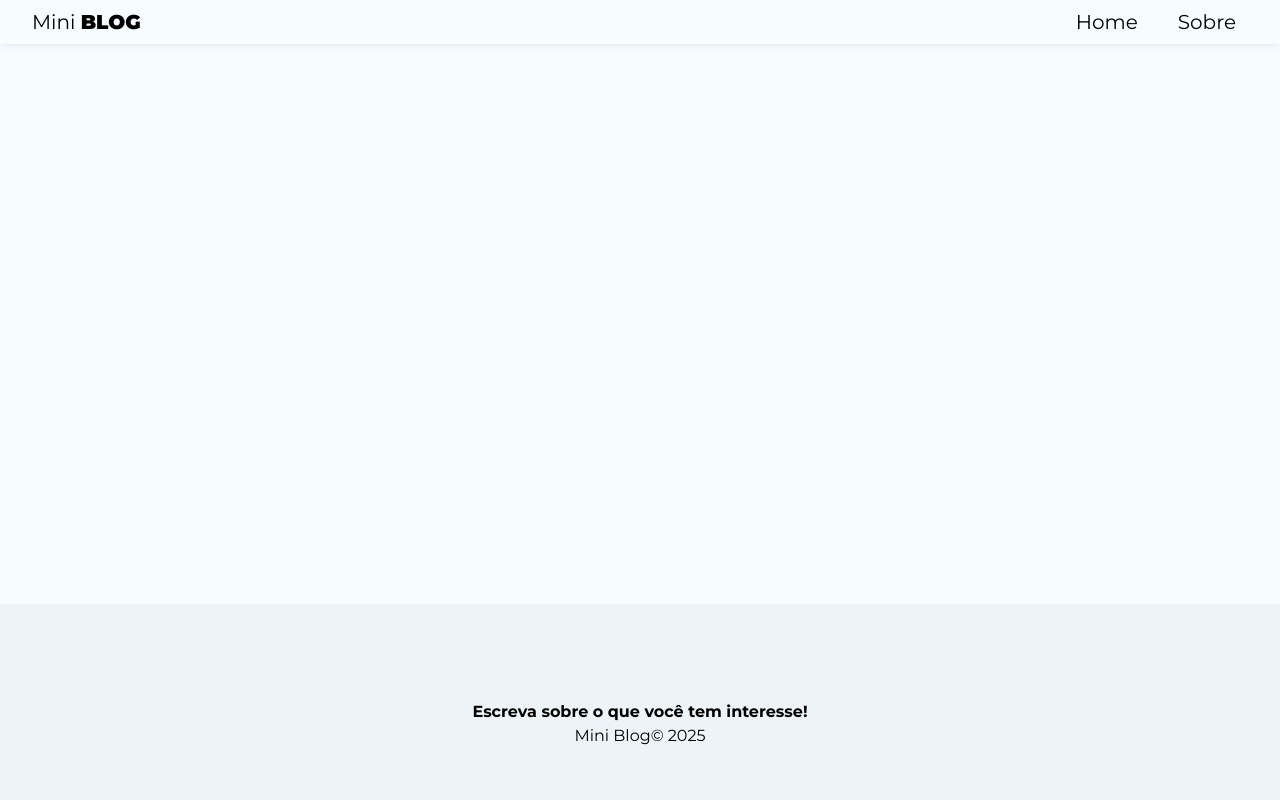
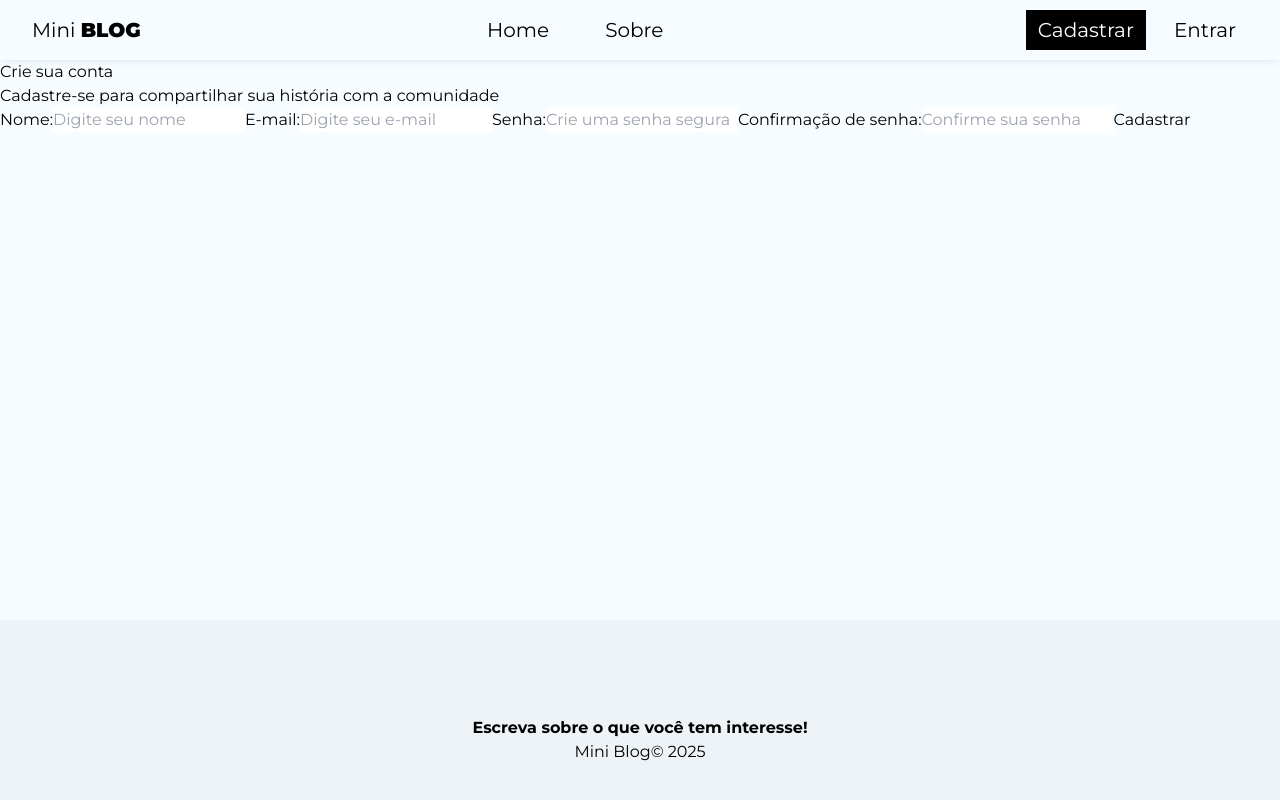
Before and after one commit to WeldonPereira/miniblog, a React (Create React App) app: page /register in a window 1280 px wide. Shown: the top 800 px of the page. Built offline with nearby package versions, Linux system fonts and the light colour scheme.

Commit message:
feat: adicionar páginas de login e cadastro

```diff
--- a/src/App.js
+++ b/src/App.js
@@ -2,6 +2,8 @@ import "./App.css";
 import { BrowserRouter, Routes, Route, Navigate } from "react-router-dom";
 import Home from "./pages/Home/Home";
 import About from "./pages/About/About";
+import Login from "./pages/Login/Login";
+import Register from "./pages/Register/Register";
 import NavBar from "./components/NavBar";
 import Footer from "./components/Footer";
 
@@ -14,6 +16,8 @@ function App() {
           <Routes>
             <Route path="/" element={<Home />} />
             <Route path="/about" element={<About />} />
+            <Route path="/login" element={<Login />} />
+            <Route path="/register" element={<Register />} />
           </Routes>
         </div>
         <Footer />
--- a/src/components/NavBar.js
+++ b/src/components/NavBar.js
@@ -5,34 +5,62 @@ const NavBar = () => {
     <div>
       <nav
         style={{ boxShadow: "0 -2px 10px 0 rgba(0, 0, 0, 0.15)" }}
-        className="flex items-center justify-between py-2 px-8"
+        className="flex items-center justify-between py-4 px-8"
       >
         <NavLink to="/" className="text-xl">
           Mini <span className="font-black uppercase">Blog</span>
         </NavLink>
+
         <ul className="flex">
           <li className="mx-4">
             <NavLink
               to="/"
               className={({ isActive }) =>
                 isActive
-                  ? "py-2 px-3 font-black text-xl"
+                  ? "py-2 px-3 bg-black text-white text-xl"
                   : "py-2 px-3 text-xl"
               }
             >
               Home
             </NavLink>
           </li>
-          <li>
+          <li className="mx-4">
             <NavLink
               to="/about"
               className={({ isActive }) =>
                 isActive
-                  ? "py-2 px-3 font-black text-xl"
+                  ? "py-2 px-3 bg-black text-white text-xl"
                   : "py-2 px-3 text-xl"
               }
             >
               Sobre
+            </NavLink>
+          </li>
+        </ul>
+
+        <ul className="flex">
+          <li className="mx-4">
+            <NavLink
+              to="/register"
+              className={({ isActive }) =>
+                isActive
+                  ? "py-2 px-3 bg-black text-white text-xl"
+                  : "py-2 px-3 text-xl"
+              }
+            >
+              Cadastrar
+            </NavLink>
+          </li>
+          <li>
+            <NavLink
+              to="/login"
+              className={({ isActive }) =>
+                isActive
+                  ? "py-2 px-3  bg-black text-white text-xl"
+                  : "py-2 px-3 text-xl"
+              }
+            >
+              Entrar
             </NavLink>
           </li>
         </ul>
--- /dev/null
+++ b/src/pages/Login/Login.js
@@ -0,0 +1,9 @@
+const Login = () => {
+  return (
+    <div>
+      <h2>Login</h2>
+    </div>
+  );
+};
+
+export default Login;
--- /dev/null
+++ b/src/pages/Register/Register.js
@@ -0,0 +1,49 @@
+const Register = () => {
+  return (
+    <div>
+      <h1>Crie sua conta</h1>
+      <p>Cadastre-se para compartilhar sua história com a comunidade</p>
+      <form>
+        <label>
+          <span>Nome:</span>
+          <input
+            type="text"
+            name="displayName"
+            placeholder="Digite seu nome"
+            required
+          />
+        </label>
+        <label>
+          <span>E-mail:</span>
+          <input
+            type="email"
+            name="email"
+            placeholder="Digite seu e-mail"
+            required
+          />
+        </label>
+        <label>
+          <span>Senha:</span>
+          <input
+            type="password"
+            name="password"
+            placeholder="Crie uma senha segura"
+            required
+          />
+        </label>
+        <label>
+          <span>Confirmação de senha:</span>
+          <input
+            type="password"
+            name="confirmPassword"
+            placeholder="Confirme sua senha"
+            required
+          />
+        </label>
+        <button>Cadastrar</button>
+      </form>
+    </div>
+  );
+};
+
+export default Register;
```
